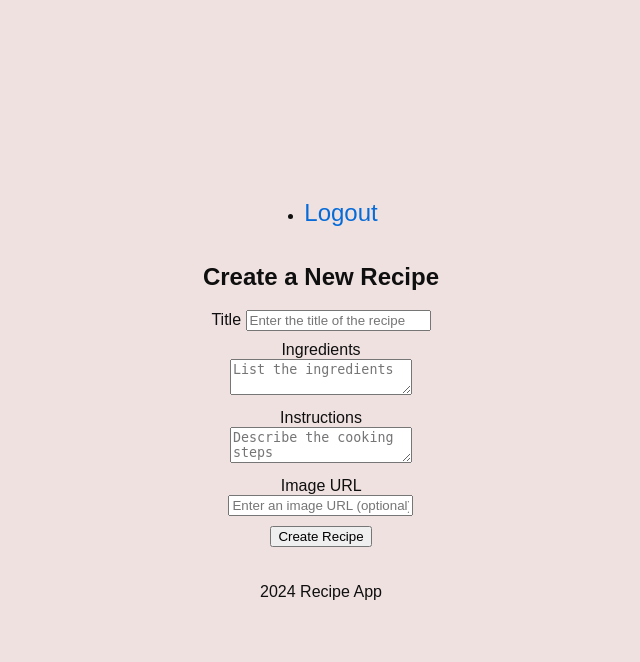
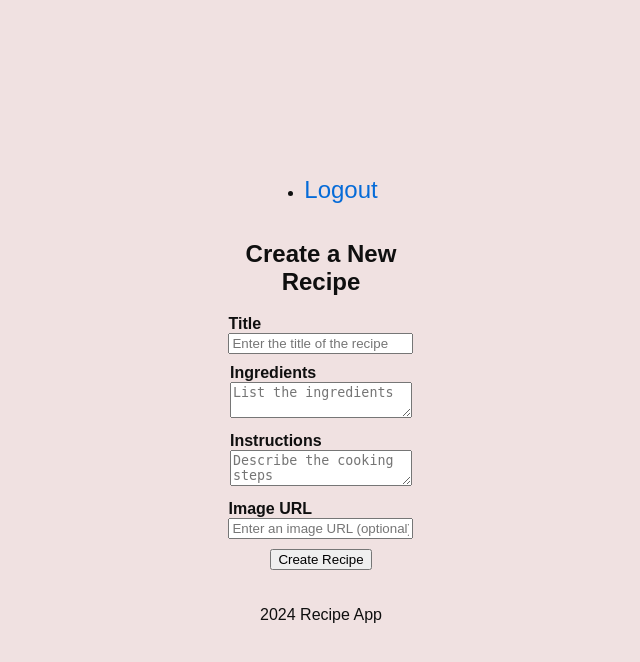
Before and after one commit to JustinX2/recipeapp, a Flask app: page /recipe/create in a window 1280 px wide. Shown: the top 662 px of the page, without its empty margins (319-959 px from the left). Run offline with Flask 3, Linux system fonts and the light colour scheme; the visitor is signed in with stand-in values (Sample User, id 1); some libraries are stand-ins or nearby versions.

Commit message:
Update styles.css

```diff
--- a/static/styles.css
+++ b/static/styles.css
@@ -52,3 +52,13 @@ img {
     justify-content: center;
     gap: 10px;
 }
+
+.form-group .form-control-label {
+    text-align: left;
+    display: block;
+    font-weight: bold;
+}
+
+.form-group .form-control {
+    text-align: left;
+}
```
